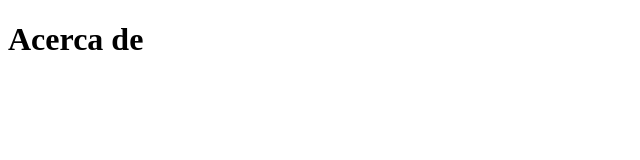
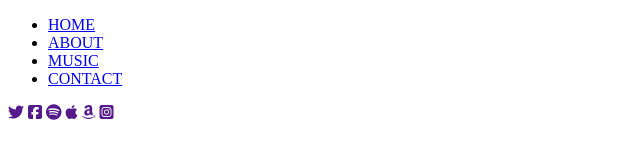
Before and after one commit to ClaraZalazar/Emilia, a website: page views/about.html in a window 1280 px wide. Shown: the whole page, without its empty margins (0-640 px from the left). Drawn offline with Linux system fonts and the light colour scheme.

Commit message:
agrego nav con menu y redes

```diff
--- a/app.js
+++ b/app.js
@@ -6,8 +6,8 @@ const PORT = 3030;
 
 // rutas
 app.get('/',(req,res) => res.sendFile(path.join(__dirname, 'views', 'home.html')))
-app.get('/nosotros',(req,res) => res.sendFile(path.join(__dirname, 'views', 'about.html')))
-app.get('/música',(req,res) => res.sendFile(path.join(__dirname, 'views', 'music.html')))
-app.get('/contacto',(req,res) => res.sendFile(path.join(__dirname, 'views', 'contact.html')))
+app.get('/about',(req,res) => res.sendFile(path.join(__dirname, 'views', 'about.html')))
+app.get('/music',(req,res) => res.sendFile(path.join(__dirname, 'views', 'music.html')))
+app.get('/contact',(req,res) => res.sendFile(path.join(__dirname, 'views', 'contact.html')))
 
 app.listen(PORT, () => console.log(`Server running in http://localhost:${PORT}`))
--- a/views/about.html
+++ b/views/about.html
@@ -5,8 +5,27 @@
     <meta http-equiv="X-UA-Compatible" content="IE=edge">
     <meta name="viewport" content="width=device-width, initial-scale=1.0">
     <title>Emilia | Acerca de</title>
+    <script src="https://kit.fontawesome.com/a68a3b4328.js" crossorigin="anonymous"></script>
 </head>
 <body>
-    <h1>Acerca de</h1>
+    <header>
+        <nav>
+            <ul>
+                <li>
+                    <a href="/">HOME</a></li>
+                <li><a href="/about">ABOUT</a></li>
+                <li><a href="/music">MUSIC</a></li>
+                <li><a href="/contact">CONTACT</a></li>
+            </ul>
+        </nav>
+        <nav>
+            <a href=""><i class="fa-brands fa-twitter"></i></a>
+            <a href=""><i class="fa-brands fa-square-facebook"></i></a>
+            <a href=""><i class="fa-brands fa-spotify"></i></a>
+            <a href=""><i class="fa-brands fa-apple"></i></a>
+            <a href=""><i class="fa-brands fa-amazon"></i></a>
+            <a href=""><i class="fa-brands fa-square-instagram"></i></a>
+        </nav>
+    </header>
 </body>
 </html>
```
Also changed, not shown: views/contact.html (+20 -1 lines), views/home.html (+23 -1 lines), views/music.html (+20 -1 lines).
